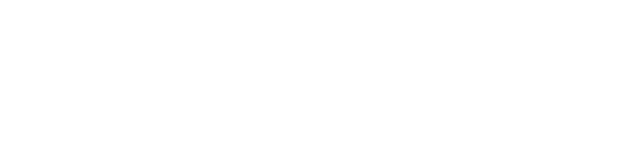
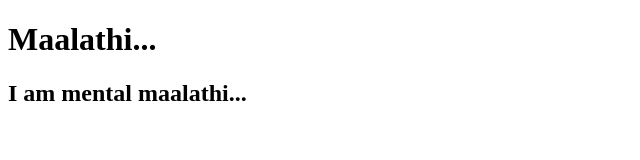
Before and after one commit to mageshkumar-m/DemoGIT, a plain HTML site: page index.html in a window 1280 px wide. Shown: the whole page, without its empty margins (0-640 px from the left). Drawn offline with Linux system fonts and the light colour scheme.

Commit message:
update the index html page

```diff
--- a/index.html
+++ b/index.html
@@ -6,6 +6,9 @@
     <title>Document</title>
 </head>
 <body>
-
+    <div>
+        <h1>Maalathi...</h1>
+        <h2>I am mental maalathi...</h2>
+    </div>
 </body>
 </html>
```
